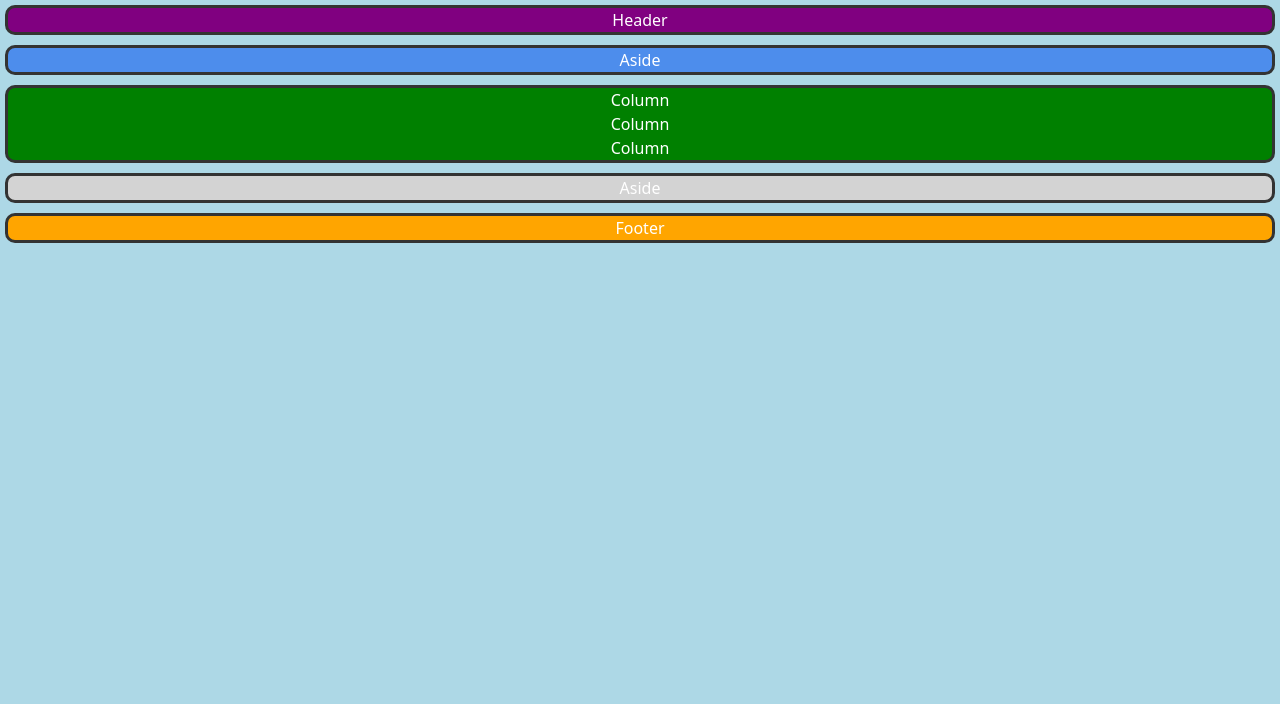
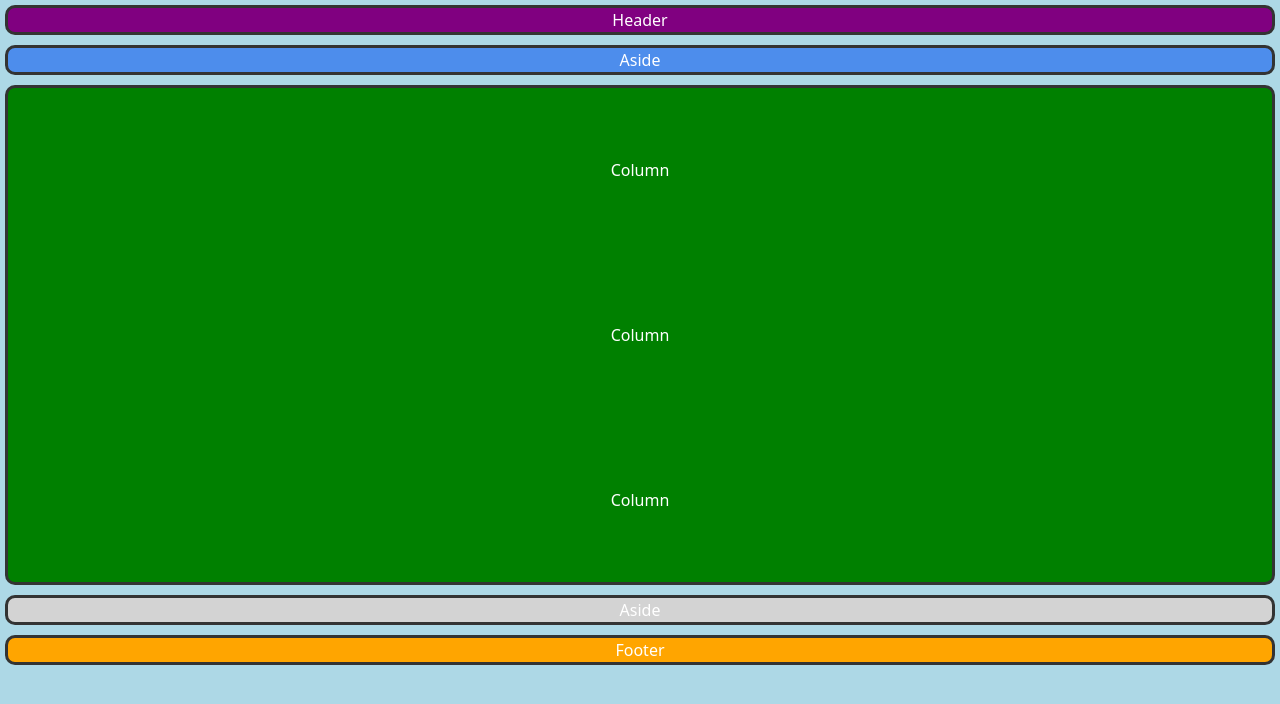
Before and after one commit to CarlChapman95/grid-wireframe-practice, a plain HTML site: page index.html in a window 1280 px wide. Drawn offline with Linux system fonts and the light colour scheme.

Commit message:
Trying to fix columns

```diff
--- a/css/style.css
+++ b/css/style.css
@@ -3,6 +3,7 @@ body {
 }
 .grid-container {
     display: grid;
+    grid-template-rows ;
 }
 .gridbox-item {
     min-width: 250px;
@@ -23,7 +24,8 @@ body {
 .gridbox-columns {
     display: grid;
     background-color: green;
-    grid-template-columns: auto;
+    grid-template-rows: 1fr 1fr 1fr;
+    min-height: 500px;
 }
 .gridbox-column {
     background-color: red;
```
